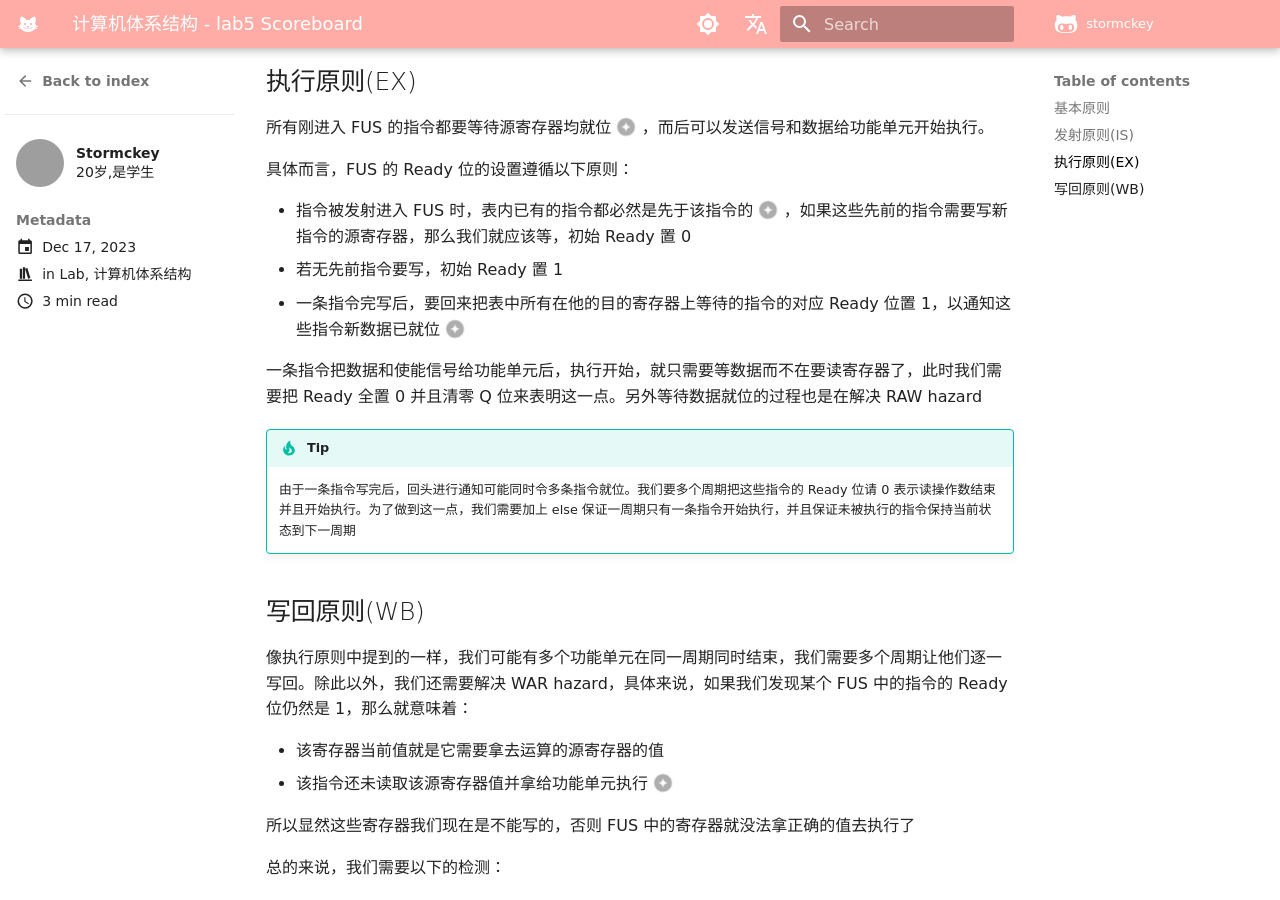
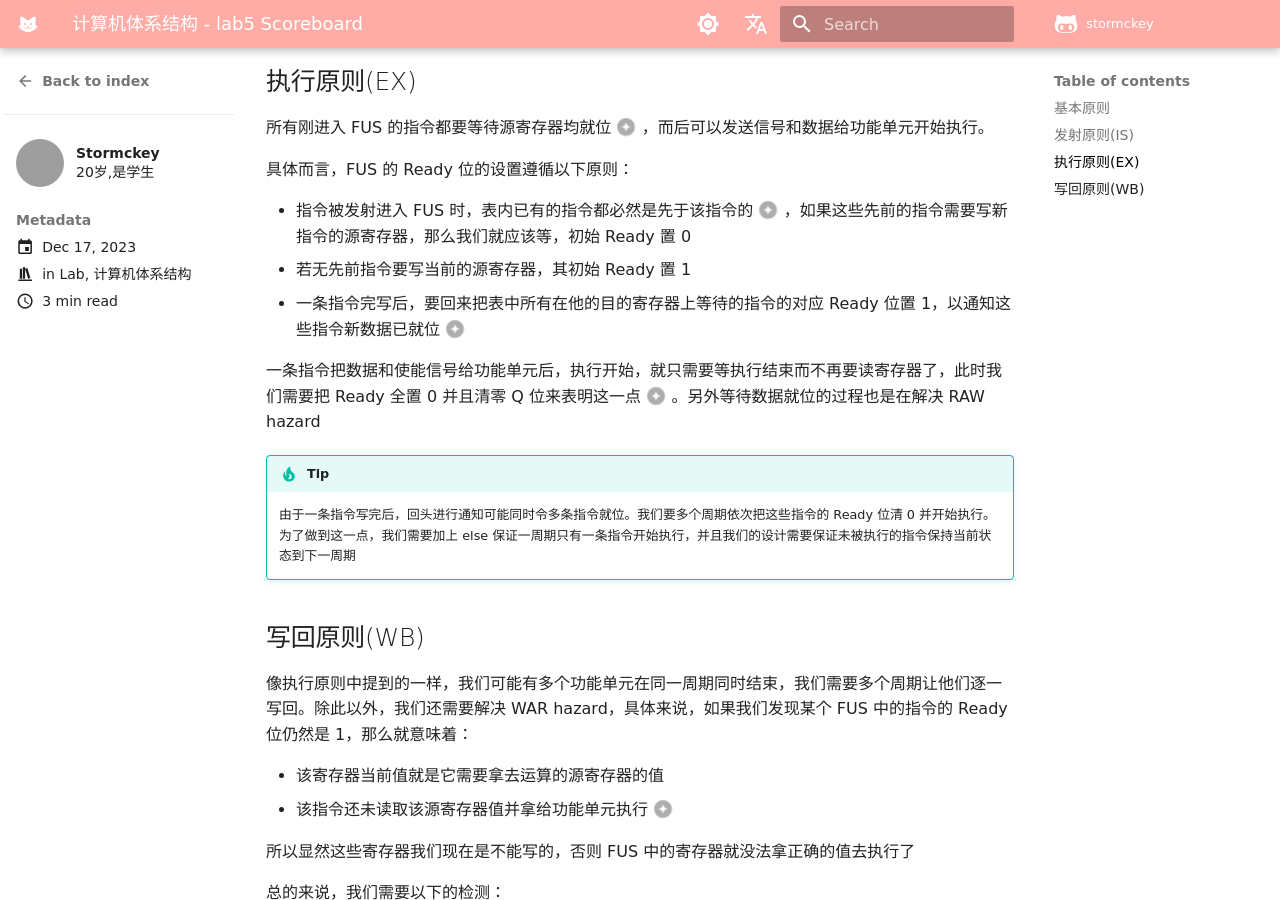
Before and after one commit to stormckey/stormckey.github.io, an MkDocs documentation site: the page built from docs/blog/posts/CA_lab5.md, in a window 1280 px wide and 900 px high, scrolled down 1680 px. Built offline with MkDocs 1.6.1 and Material for MkDocs 9.7.7, drawn with Linux system fonts in a browser that asks for light colours; some web fonts are replaced; comment, search, counter and statistics services are not loaded; grey boxes are pictures that could not be loaded.

Commit message:
correct some error

```diff
--- a/docs/blog/posts/CA_lab5.md
+++ b/docs/blog/posts/CA_lab5.md
@@ -81,17 +81,21 @@ nostatistics: true
 
 <div class="annotate" markdown>
 - 指令被发射进入 FUS 时，表内已有的指令都必然是先于该指令的(1)，如果这些先前的指令需要写新指令的源寄存器，那么我们就应该等，初始 Ready 置 0
-- 若无先前指令要写，初始 Ready 置 1
+- 若无先前指令要写当前的源寄存器，其初始 Ready 置 1
 - 一条指令完写后，要回来把表中所有在他的目的寄存器上等待的指令的对应 Ready 位置 1，以通知这些指令新数据已就位(2)
 </div>
 
 1.  发射上先于一定意味着指令顺序上先于，因为在本实验中只有一个发射口，前面的指令发射完了才能轮到后面的
 2.  由于发射的第一条一般原则，对某一目标寄存器写的指令同时在表中只会有一条
 
-一条指令把数据和使能信号给功能单元后，执行开始，就只需要等数据而不在要读寄存器了，此时我们需要把 Ready 全置 0 并且清零 Q 位来表明这一点。另外等待数据就位的过程也是在解决 RAW hazard
+一条指令把数据和使能信号给功能单元后，执行开始，就只需要等执行结束而不再要读寄存器了，此时我们需要把 Ready 全置 0 并且清零 Q 位来表明这一点(1)。另外等待数据就位的过程也是在解决 RAW hazard
+{ .annotate }
+
+1.  来表明我不再需要渡这个寄存器了，你们想要写的话可以写了，不必阻塞
 
 !!! tip
-    由于一条指令写完后，回头进行通知可能同时令多条指令就位。我们要多个周期把这些指令的 Ready 位请 0 表示读操作数结束并且开始执行。为了做到这一点，我们需要加上 else 保证一周期只有一条指令开始执行，并且保证未被执行的指令保持当前状态到下一周期
+    由于一条指令写完后，回头进行通知可能同时令多条指令就位。我们要多个周期依次把这些指令的 Ready 位清 0 并开始执行。为了做到这一点，我们需要加上 else 保证一周期只有一条指令开始执行，并且我们的设计需要保证未被执行的指令保持当前状态到下一周期
+    {.annotate}
 
 ## 写回原则(WB)
 
```
